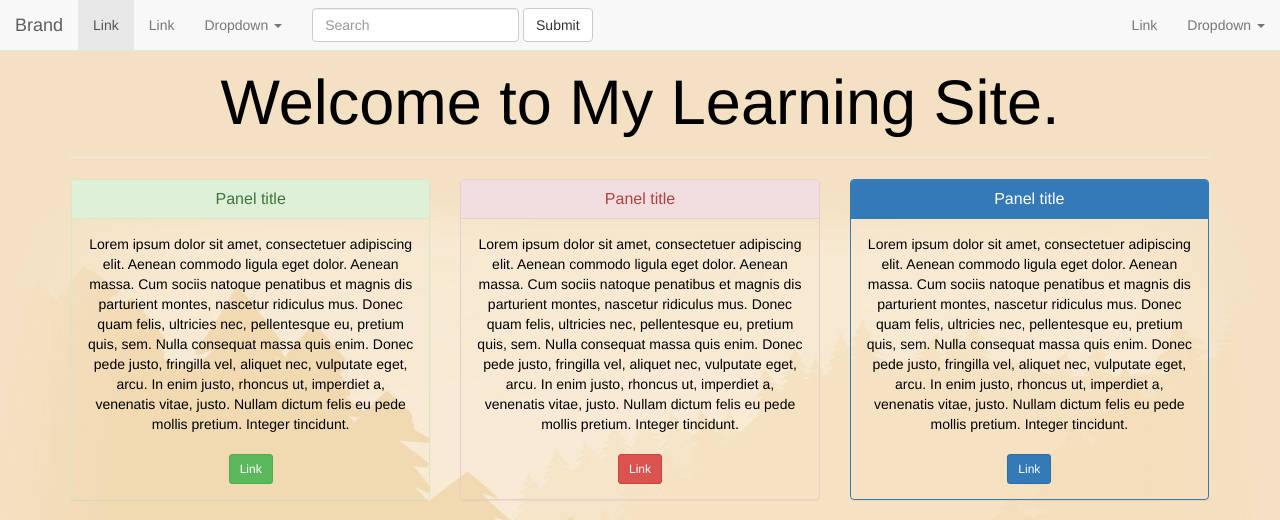
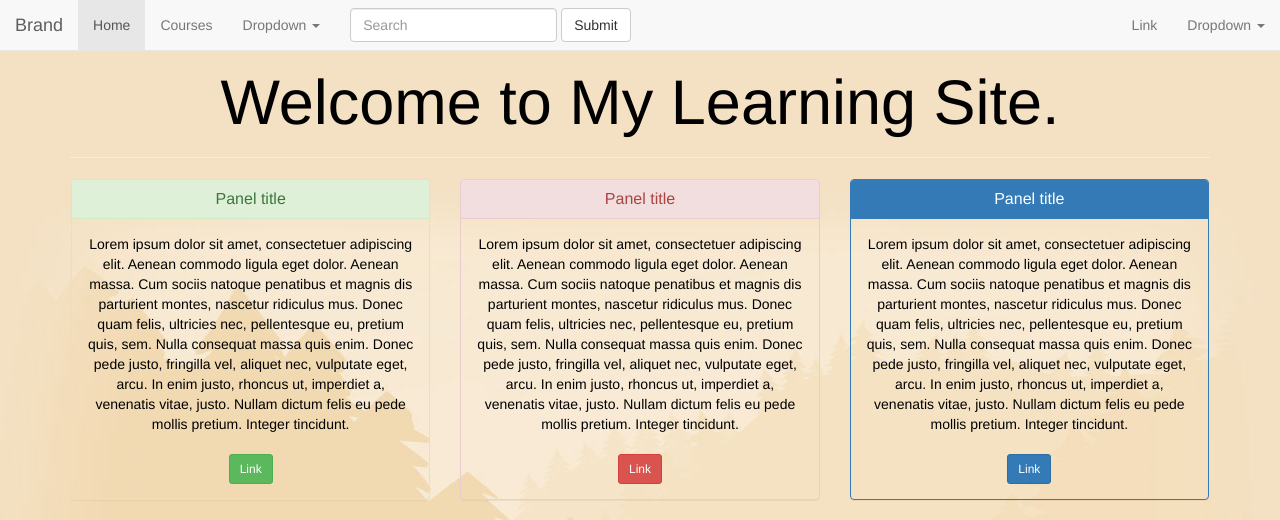
Before and after one commit to DavidMwangi/learning_site, a Django app: page / in a window 1280 px wide. Shown: the top 520 px of the page. Run offline with Django 3.2, Linux system fonts and the light colour scheme; some libraries are stand-ins or nearby versions.

Commit message:
Home Courses Nav Links

```diff
--- a/home_page/templates/home_page/home_page.html
+++ b/home_page/templates/home_page/home_page.html
@@ -30,8 +30,8 @@
             <!-- Collect the nav links, forms, and other content for toggling -->
             <div class="collapse navbar-collapse" id="bs-example-navbar-collapse-1">
               <ul class="nav navbar-nav">
-                <li class="active"><a href="#">Link <span class="sr-only">(current)</span></a></li>
-                <li><a href="#">Link</a></li>
+                <li class="active"><a href="/">Home <span class="sr-only">(current)</span></a></li>
+                <li><a href="courses/">Courses</a></li>
                 <li class="dropdown">
                   <a href="#" class="dropdown-toggle" data-toggle="dropdown" role="button" aria-haspopup="true" aria-expanded="false">Dropdown <span class="caret"></span></a>
                   <ul class="dropdown-menu">
```
